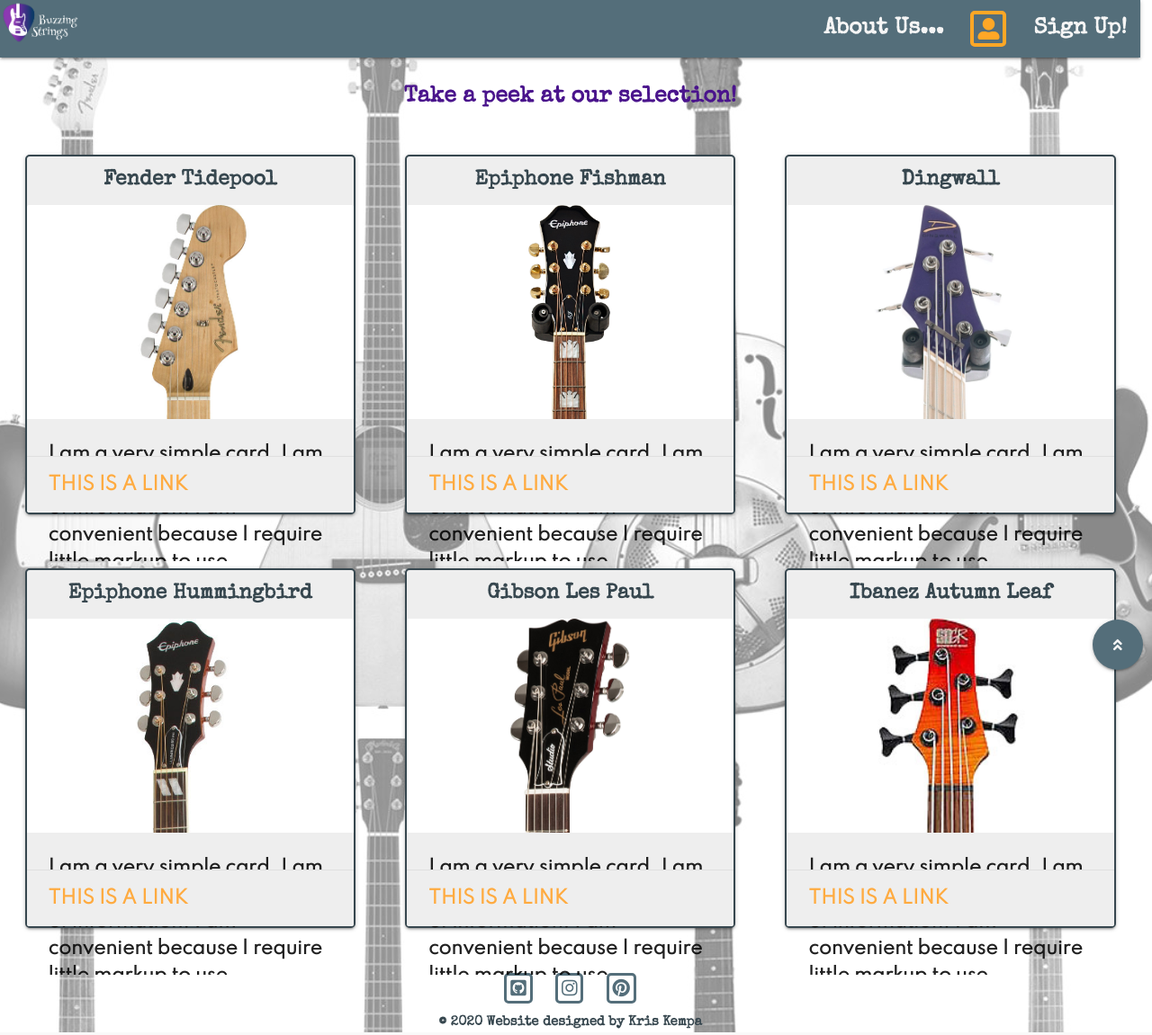
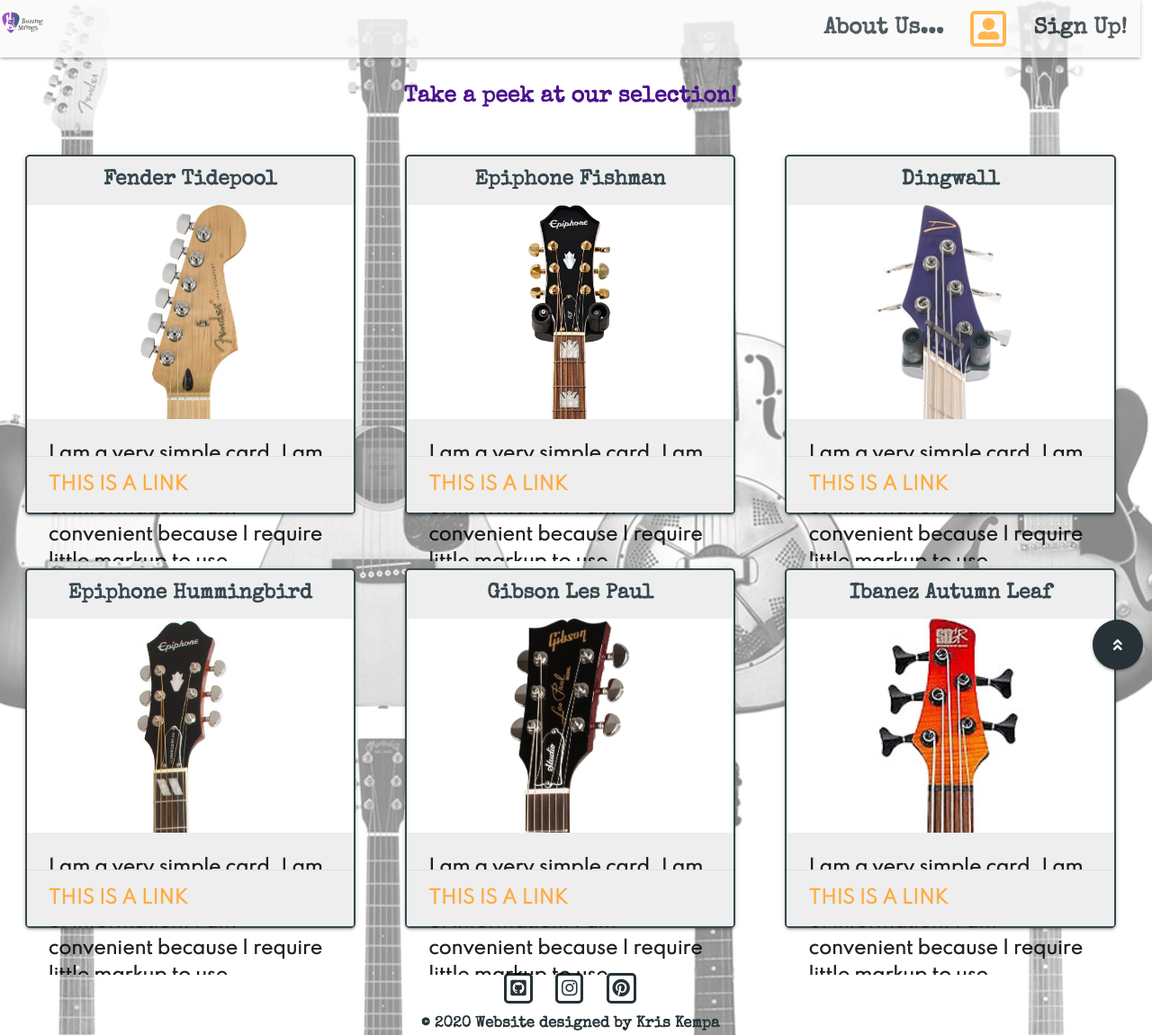
Before and after one commit to Code-Institute-Submissions/buzzing-strings, a Flask app: page /guitars in a window 1280 px wide. Shown: the whole page at 90% size. Run offline with Flask 2, Linux system fonts and the light colour scheme; data that the repository does not hold is empty; some libraries are stand-ins or nearby versions.

Commit message:
Opacity added to main navbar

```diff
--- a/app.py
+++ b/app.py
@@ -79,7 +79,7 @@ def login():
                     flash("Hello, {}".format(
                         request.form.get("username")))
                     return redirect(url_for(
-                        "user_profile", username=session["user"]))
+                        "user_list", username=session["user"]))
             else:
                 # invalid password match
                 flash("Sorry, Your Username and/or Password is incorrect!")
@@ -94,8 +94,8 @@ def login():
 
 
 # User's Profile
-@app.route("/user_profile/<username>", methods=["GET", "POST"])
-def user_profile(username):
+@app.route("/user_list/<username>", methods=["GET", "POST"])
+def user_list(username):
     """
     Renders user's profile,
     grabs the session user's username from database
@@ -104,7 +104,8 @@ def user_profile(username):
         {"username": session["user"]})["username"]
 
     if session["user"]:
-        return render_template("pages/user_profile.html", username=username)
+        return render_template(
+                "pages/user_list.html", username=username)
 
     return redirect(url_for("login"))
 
@@ -121,17 +122,6 @@ def logout():
     return redirect(url_for("about"))
 
 
-# Guitars
-@app.route("/guitars")
-def guitars():
-    """
-    It loads the guitars page
-    Allows the user to check a list of guitars
-    """
-    guitars = mongo.db.guitars.find()
-    return render_template("pages/guitars.html", guitars=guitars)
-
-
 # 404 error page
 @app.errorhandler(404)
 def page_not_found(error):
@@ -141,6 +131,12 @@ def page_not_found(error):
     error_message = str(error)
     return render_template("pages/error.html",
                            error_message=error_message), 404
+
+
+@app.route("/guitars")
+def guitars():
+    guitars = mongo.db.guitars.find()
+    return render_template("pages/guitars.html", guitars=guitars)
 
 
 # 500 error page
--- a/static/css/style.css
+++ b/static/css/style.css
@@ -39,6 +39,7 @@ h3 {
 /* Navbar styling */
 nav.main-nav {
     position: relative;
+    opacity: 0.8;
 }
 
 /* Navbar list styling */
@@ -46,7 +47,7 @@ nav ul a {
     font-family: 'Special Elite', cursive;
     font-size: 2.5rem;
     font-weight: 800;
-    color: #f5f5f5;
+    color: #263238;
 }
 
 .fa-user-alt:before {
@@ -60,7 +61,7 @@ nav ul a {
 }
 
 .fa-bars:before {
-    color: #f5f5f5;
+    color: #263238;
 }
 
 /* Sidenav list styling */
@@ -262,8 +263,8 @@ p.error-page {
 /* Social-media links styling */
 .social-media i {
     font-size: 2rem;
-    color: #546e7a;
-    border: 0.3rem solid #546e7a;
+    color: #263238;
+    border: 0.3rem solid #263238;
     border-radius: 0.5rem;
     margin: 1rem;
     padding: 0.4rem;
@@ -284,5 +285,5 @@ p.error-page {
 .copyright {
     text-align: center;
     font-family: 'Special Elite', cursive;
-    font-size: 1.5rem;
+    font-size: 1.7rem;
 }
--- a/templates/components/footer/footer.html
+++ b/templates/components/footer/footer.html
@@ -1,7 +1,7 @@
 <!--footer-->
 <footer class="container-fluid">
     <div class="action-btn">
-        <a href="#top" class="btn-floating btn-large blue-grey darken-1">
+        <a href="#top" class="btn-floating btn-large blue-grey darken-4">
             <i class="fas fa-angle-double-up"></i>
         </a>
     </div>
@@ -17,7 +17,7 @@
         </div>
     <!--copyright text-->
         <div class="col s12 m8 offset-m2">
-            <p class="copyright blue-grey-text text-darken-3">© 2020 Website designed by Kris Kempa</p>
+            <p class="copyright blue-grey-text text-darken-4">© 2020 Website designed by Kris Kempa</p>
         </div>
     </div>
 </footer>
--- a/templates/components/navigation/navigation.html
+++ b/templates/components/navigation/navigation.html
@@ -1,5 +1,5 @@
 <!--top navbar-->
-<nav class="main-nav blue-grey darken-1">
+<nav class="main-nav grey lighten-5">
     <div class="nav-wrapper">
       <a href="{{ url_for('about') }}" class="guitar brand-logo"><img src="static/images/logo/guitar-logo.png" alt="guitar-logo" height="50"></a>
       <a href="#" data-target="mobile" class="sidenav-trigger"><i class="fas fa-bars"></i></a>
--- a/templates/pages/guitars.html
+++ b/templates/pages/guitars.html
@@ -21,7 +21,7 @@
             <div class="guitars card medium grey lighten-3">
                 <div class="guitar-name blue-grey-text text-darken-3">Epiphone Fishman</div>
                 <div class="guitar card-image">
-                    <img class="img-responsive" src="static/images/guitars/fishman.jpg" alt="fishman">
+                    <img class="responsive-img" src="static/images/guitars/fishman.jpg" alt="fishman">
                 </div>
                 <div class="guitar card-content">
                     <p>I am a very simple card. I am good at containing small bits of information.
@@ -36,7 +36,7 @@
             <div class="guitars card medium grey lighten-3">
                 <div class="guitar-name blue-grey-text text-darken-3">Dingwall</div>
                 <div class="guitar card-image">
-                    <img class="img-responsive" src="static/images/guitars/dingwall.jpg" alt="dingwall">
+                    <img class="responsive-img" src="static/images/guitars/dingwall.jpg" alt="dingwall">
                 </div>
                 <div class="guitar card-content">
                     <p>I am a very simple card. I am good at containing small bits of information.
@@ -53,7 +53,7 @@
             <div class="guitars card medium grey lighten-3">
                 <div class="guitar-name blue-grey-text text-darken-3">Epiphone Hummingbird</div>
                 <div class="guitar card-image">
-                    <img class="img-responsive" src="static/images/guitars/epiphone.jpg" alt="hummingbird">
+                    <img class="responsive-img" src="static/images/guitars/epiphone.jpg" alt="hummingbird">
                 </div>
                 <div class="guitar card-content">
                     <p>I am a very simple card. I am good at containing small bits of information.
@@ -68,7 +68,7 @@
             <div class="guitars card medium grey lighten-3">
                 <div class="guitar-name blue-grey-text text-darken-3">Gibson Les Paul</div>
                 <div class="guitar card-image">
-                    <img class="img-responsive" src="static/images/guitars/les-paul.jpg" alt="les-paul">
+                    <img class="responsive-img" src="static/images/guitars/les-paul.jpg" alt="les-paul">
                 </div>
                 <div class="guitar card-content">
                     <p>I am a very simple card. I am good at containing small bits of information.
@@ -83,7 +83,7 @@
             <div class="guitars card medium grey lighten-3">
                 <div class="guitar-name blue-grey-text text-darken-3">Ibanez Autumn Leaf</div>
                 <div class="guitar card-image">
-                    <img class="img-responsive" src="static/images/guitars/ibanez.jpg" alt="ibanez">
+                    <img class="responsive-img" src="static/images/guitars/ibanez.jpg" alt="ibanez">
                 </div>
                 <div class="guitar card-content">
                     <p>I am a very simple card. I am good at containing small bits of information.
```
Also changed, not shown: templates/pages/user_list.html (added, +29 -0 lines), templates/pages/user_profile.html (deleted, +0 -14 lines), README.md, static/images/favicons/apple-icon-180x180.png, static/images/favicons/favicon-16x16.png, static/images/favicons/favicon-32x32.png, static/images/logo/guitar-logo.png, static/images/logo/logo-screenshot.png (deleted).
